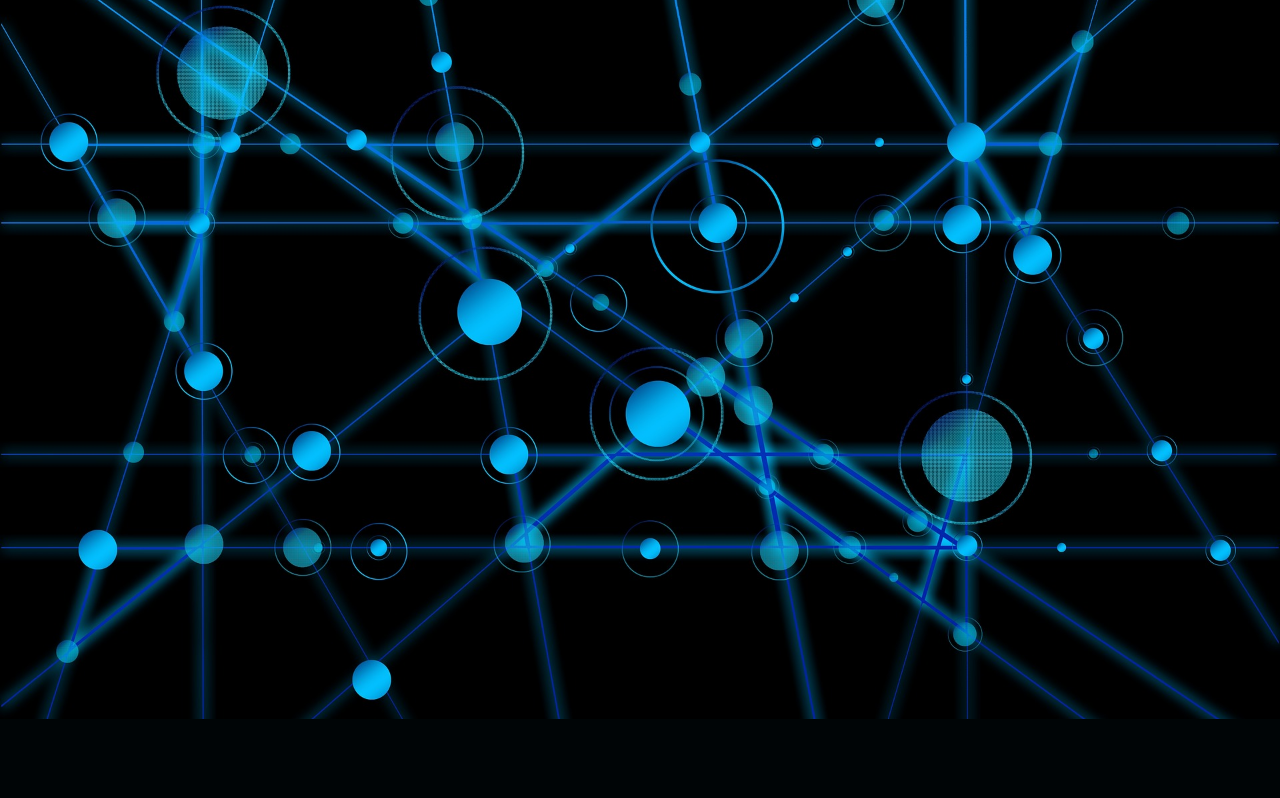
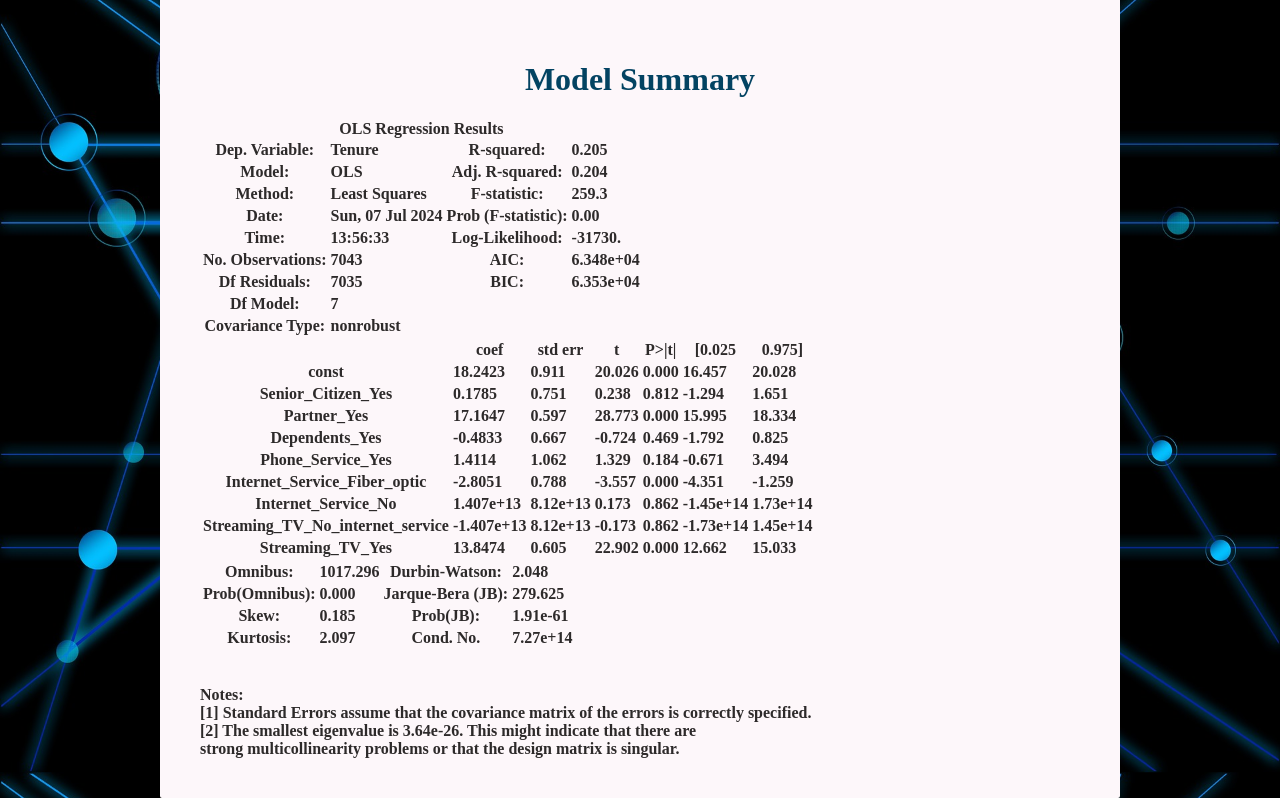
Before and after one commit to kvalge/telecom-flask, a Flask app: template templates/tests.html in a window 1280 px wide. Shown: the part 81-879 px from the top of the page. Before the commit the page ends 800 px from the top, so only its background shows below. Run offline with Flask 3, Linux system fonts and the light colour scheme; the template is opened without the code that fills it, so the values that code supplies are empty; parts of the project's set-up code (start-up, migrations or seed data) failed here and were passed over.

Commit message:
Updates.

```diff
--- a/app.py
+++ b/app.py
@@ -119,6 +119,7 @@ def profitability_page():
 
 @app.route('/tests', methods=['GET'])
 def tests_page():
+    tenure_model_summary()
 
     return render_template('tests.html')
 
--- /dev/null
+++ b/templates/model_summary.html
@@ -0,0 +1,76 @@
+<table class="simpletable">
+<caption>OLS Regression Results</caption>
+<tr>
+  <th>Dep. Variable:</th>         <td>Tenure</td>      <th>  R-squared:         </th> <td>   0.205</td>
+</tr>
+<tr>
+  <th>Model:</th>                   <td>OLS</td>       <th>  Adj. R-squared:    </th> <td>   0.204</td>
+</tr>
+<tr>
+  <th>Method:</th>             <td>Least Squares</td>  <th>  F-statistic:       </th> <td>   259.3</td>
+</tr>
+<tr>
+  <th>Date:</th>             <td>Sun, 07 Jul 2024</td> <th>  Prob (F-statistic):</th>  <td>  0.00</td>
+</tr>
+<tr>
+  <th>Time:</th>                 <td>13:56:33</td>     <th>  Log-Likelihood:    </th> <td> -31730.</td>
+</tr>
+<tr>
+  <th>No. Observations:</th>      <td>  7043</td>      <th>  AIC:               </th> <td>6.348e+04</td>
+</tr>
+<tr>
+  <th>Df Residuals:</th>          <td>  7035</td>      <th>  BIC:               </th> <td>6.353e+04</td>
+</tr>
+<tr>
+  <th>Df Model:</th>              <td>     7</td>      <th>                     </th>     <td> </td>
+</tr>
+<tr>
+  <th>Covariance Type:</th>      <td>nonrobust</td>    <th>                     </th>     <td> </td>
+</tr>
+</table>
+<table class="simpletable">
+<tr>
+                  <td></td>                    <th>coef</th>     <th>std err</th>      <th>t</th>      <th>P>|t|</th>  <th>[0.025</th>    <th>0.975]</th>
+</tr>
+<tr>
+  <th>const</th>                            <td>   18.2423</td> <td>    0.911</td> <td>   20.026</td> <td> 0.000</td> <td>   16.457</td> <td>   20.028</td>
+</tr>
+<tr>
+  <th>Senior_Citizen_Yes</th>               <td>    0.1785</td> <td>    0.751</td> <td>    0.238</td> <td> 0.812</td> <td>   -1.294</td> <td>    1.651</td>
+</tr>
+<tr>
+  <th>Partner_Yes</th>                      <td>   17.1647</td> <td>    0.597</td> <td>   28.773</td> <td> 0.000</td> <td>   15.995</td> <td>   18.334</td>
+</tr>
+<tr>
+  <th>Dependents_Yes</th>                   <td>   -0.4833</td> <td>    0.667</td> <td>   -0.724</td> <td> 0.469</td> <td>   -1.792</td> <td>    0.825</td>
+</tr>
+<tr>
+  <th>Phone_Service_Yes</th>                <td>    1.4114</td> <td>    1.062</td> <td>    1.329</td> <td> 0.184</td> <td>   -0.671</td> <td>    3.494</td>
+</tr>
+<tr>
+  <th>Internet_Service_Fiber_optic</th>     <td>   -2.8051</td> <td>    0.788</td> <td>   -3.557</td> <td> 0.000</td> <td>   -4.351</td> <td>   -1.259</td>
+</tr>
+<tr>
+  <th>Internet_Service_No</th>              <td> 1.407e+13</td> <td> 8.12e+13</td> <td>    0.173</td> <td> 0.862</td> <td>-1.45e+14</td> <td> 1.73e+14</td>
+</tr>
+<tr>
+  <th>Streaming_TV_No_internet_service</th> <td>-1.407e+13</td> <td> 8.12e+13</td> <td>   -0.173</td> <td> 0.862</td> <td>-1.73e+14</td> <td> 1.45e+14</td>
+</tr>
+<tr>
+  <th>Streaming_TV_Yes</th>                 <td>   13.8474</td> <td>    0.605</td> <td>   22.902</td> <td> 0.000</td> <td>   12.662</td> <td>   15.033</td>
+</tr>
+</table>
+<table class="simpletable">
+<tr>
+  <th>Omnibus:</th>       <td>1017.296</td> <th>  Durbin-Watson:     </th> <td>   2.048</td>
+</tr>
+<tr>
+  <th>Prob(Omnibus):</th>  <td> 0.000</td>  <th>  Jarque-Bera (JB):  </th> <td> 279.625</td>
+</tr>
+<tr>
+  <th>Skew:</th>           <td> 0.185</td>  <th>  Prob(JB):          </th> <td>1.91e-61</td>
+</tr>
+<tr>
+  <th>Kurtosis:</th>       <td> 2.097</td>  <th>  Cond. No.          </th> <td>7.27e+14</td>
+</tr>
+</table><br/><br/>Notes:<br/>[1] Standard Errors assume that the covariance matrix of the errors is correctly specified.<br/>[2] The smallest eigenvalue is 3.64e-26. This might indicate that there are<br/>strong multicollinearity problems or that the design matrix is singular.
--- a/templates/tests.html
+++ b/templates/tests.html
@@ -1,6 +1,11 @@
 {% extends 'base.html' %}
 {% block content %}
 
+    <div class="frame">
 
+        <h1>Model Summary</h1>
+        {% include 'model_summary.html' %}
+
+    </div>
 
 {% endblock %}
```
Also changed, not shown: data_insight/basic_insight.txt (+70 -0 lines), functions.py (+12 -0 lines), inspect_data.py (+18 -0 lines).
